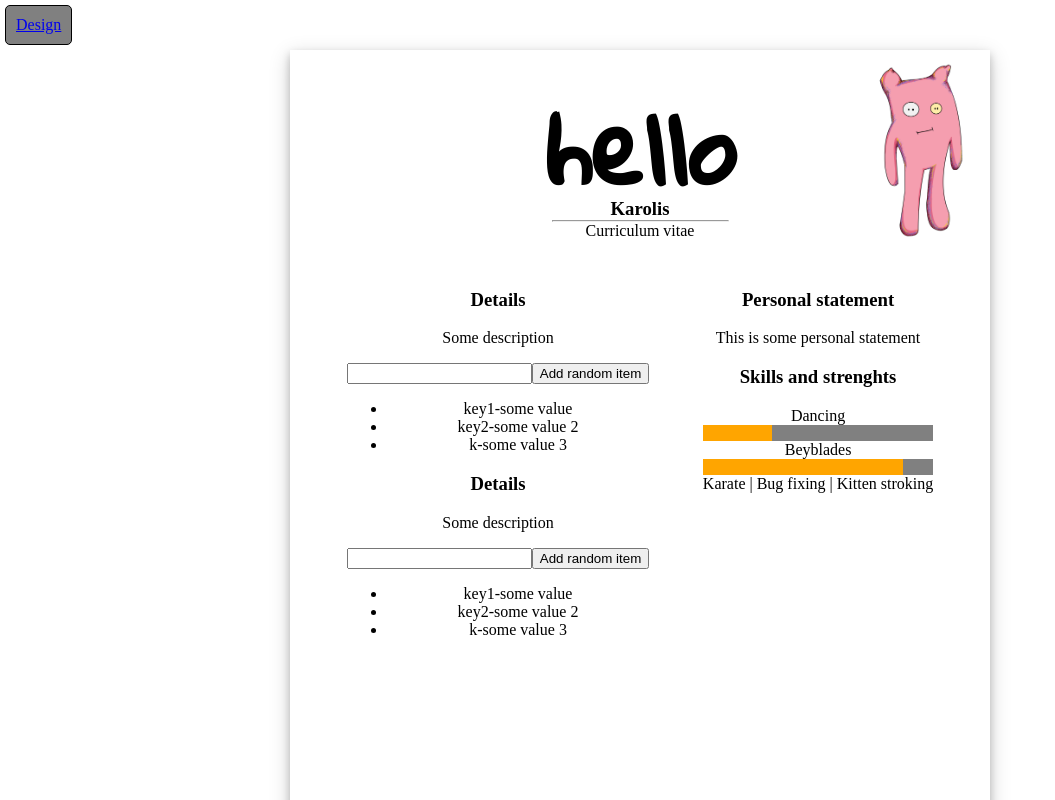
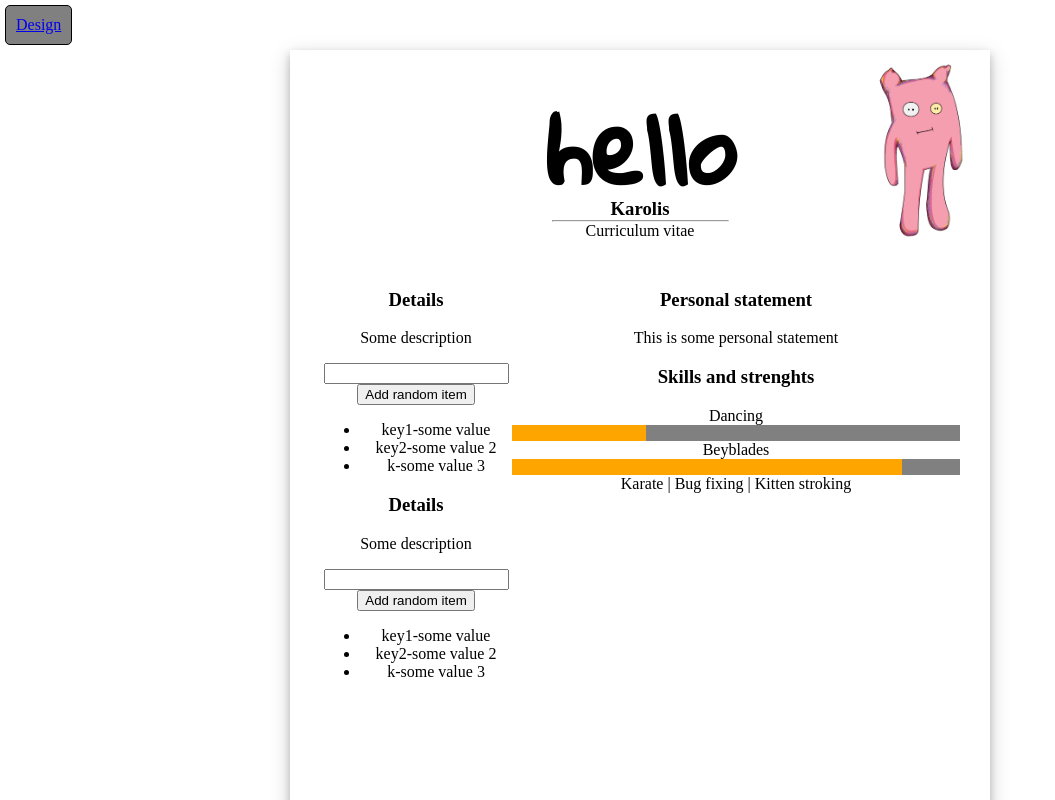
Before and after one commit to krkakrka/demo-cv, a React (Create React App) app: page / in a window 1280 px wide. Shown: the top 800 px of the page, without its empty margins (0-1055 px from the left). Built offline with nearby package versions, Linux system fonts and the light colour scheme.

Commit message:
Some layout updates

```diff
--- a/src/components/App/App.css
+++ b/src/components/App/App.css
@@ -4,4 +4,10 @@
   height: 933px;
   margin: 50px auto;
   box-shadow: 0 4px 8px 0 rgba(0, 0, 0, 0.2), 0 6px 20px 0 rgba(0, 0, 0, 0.19);
+  display: flex;
+  flex-direction: column;
 }
+
+.App-Content {
+  flex-grow: 1;
+}
--- a/src/components/App/App.js
+++ b/src/components/App/App.js
@@ -16,7 +16,7 @@ function App() {
     <div className="App">
       <DesignLink />
       <Header />
-      <Content>
+      <Content className="App-Content">
         <Side side="left">
           <InfoContainer
             header="Details"
--- a/src/components/Content/Content.js
+++ b/src/components/Content/Content.js
@@ -1,10 +1,10 @@
 import React from 'react';
 import './Content.css';
 
-function Content(props) {
+function Content({ children, className, ...otherProps }) {
   return (
-    <div className="Content">
-      {props.children}
+    <div className={`Content ${className}`} {...otherProps}>
+      {children}
     </div>
   );
 }
--- a/src/components/Content/Side.css
+++ b/src/components/Content/Side.css
@@ -1,9 +1,9 @@
 .Side-left {
   order: 0;
-  flex: 1;
+  flex-basis: 30%;
 }
 
 .Side-right {
   order: 1;
-  flex: 1;
+  flex-basis: 70%;
 }
--- a/src/components/Content/Side.js
+++ b/src/components/Content/Side.js
@@ -1,4 +1,5 @@
 import React from 'react';
+import './Side.css';
 
 function Side(props) {
   const side = props.side;
```
